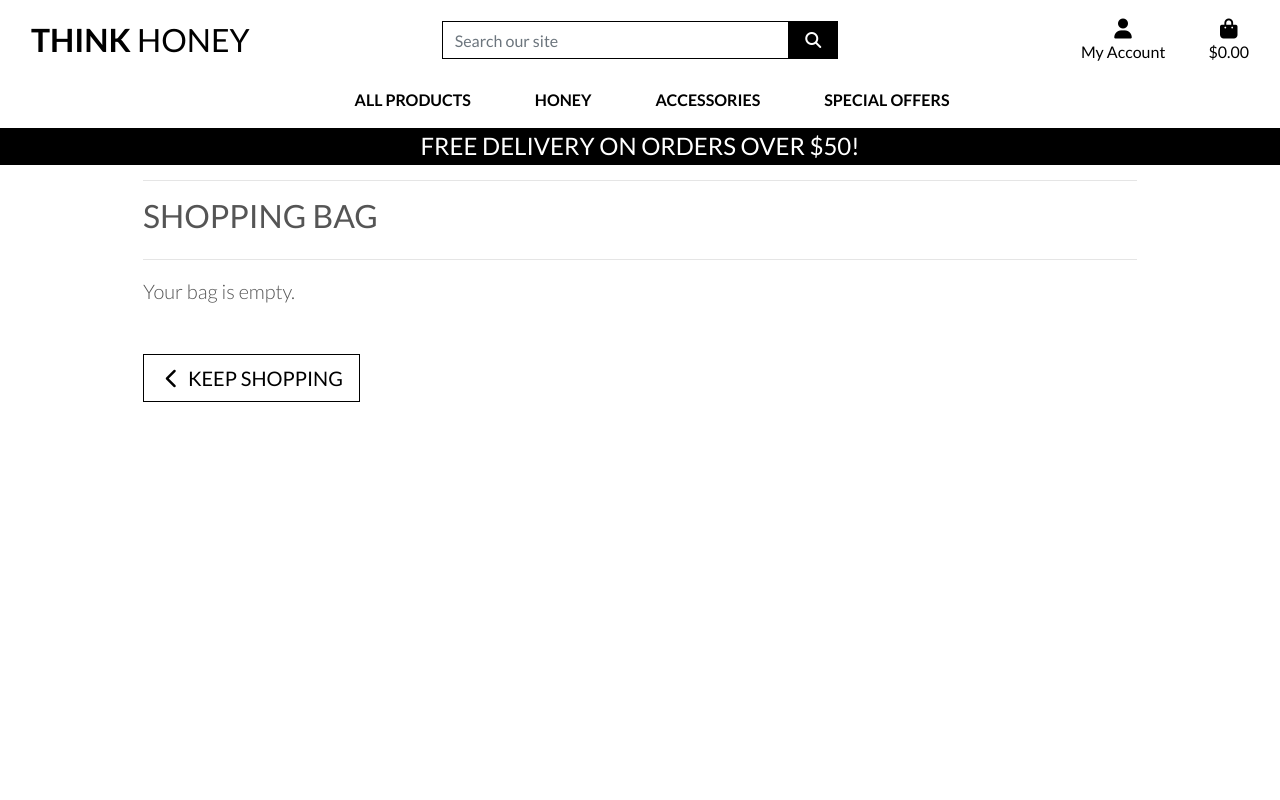
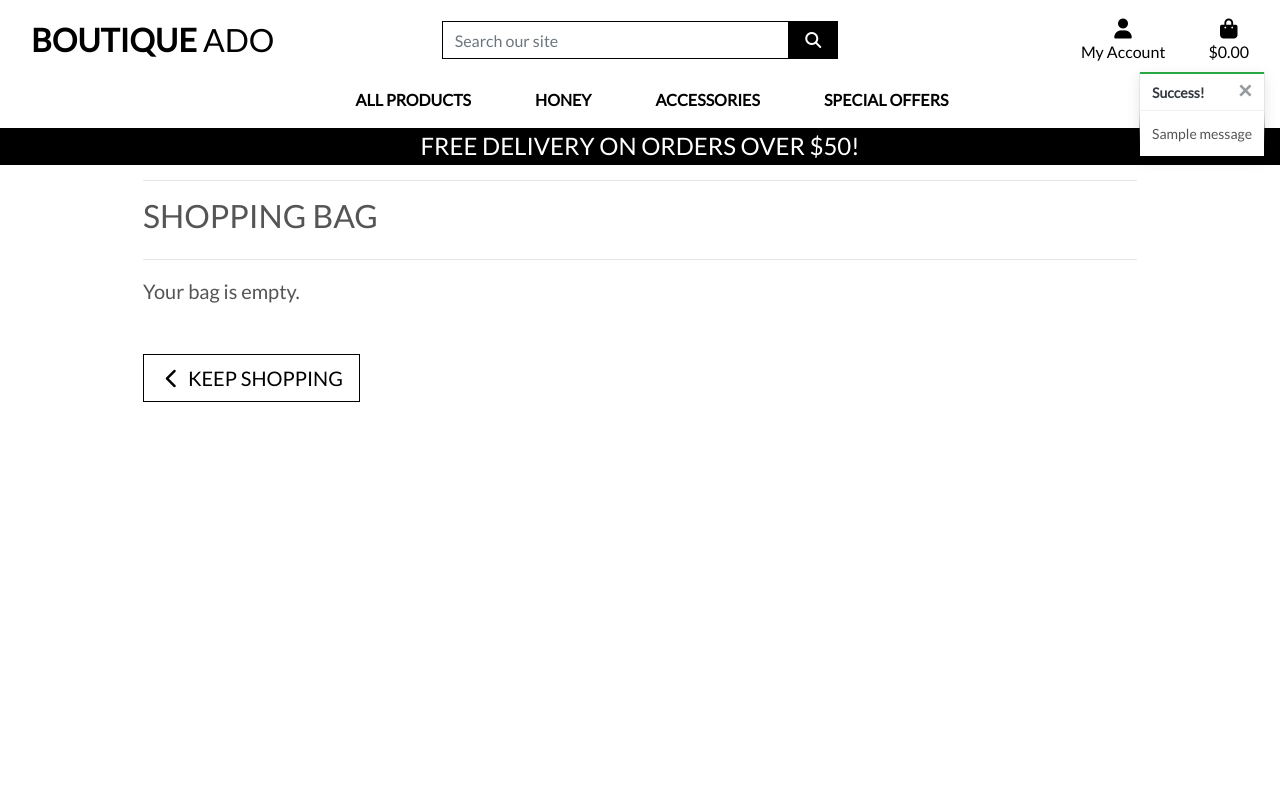
Before and after one commit to StefanCucuta/think_honney, a Django app: page /bag/ in a window 1280 px wide. Run offline with Django 3.2, Linux system fonts and the light colour scheme; tables that the repository leaves empty hold one stand-in row (values such as "Sample post"); one stand-in notice (Sample message) is shown; some libraries are stand-ins or nearby versions.

Commit message:
added toasts

```diff
--- a/bag/views.py
+++ b/bag/views.py
@@ -1,4 +1,7 @@
 from django.shortcuts import render, redirect, reverse, HttpResponse
+from django.contrib import messages
+
+from products.models import Product
 
 # Create your views here.
 
@@ -12,6 +15,7 @@ def view_bag(request):
 def add_to_bag(request, item_id):
     """ Add a quantity of the specified product to the shopping bag """
 
+    product = Product.objects.get(pk=item_id)
     quantity = int(request.POST.get('quantity'))
     redirect_url = request.POST.get('redirect_url')
     size = None
@@ -32,6 +36,7 @@ def add_to_bag(request, item_id):
             bag[item_id] += quantity
         else:
             bag[item_id] = quantity
+            messages.success(request, f'Added {product.name} to your bag')
 
     request.session['bag'] = bag
     return redirect(redirect_url)
--- a/static/css/base.css
+++ b/static/css/base.css
@@ -95,6 +95,24 @@ a.category-badge > span.badge:hover {
     cursor: pointer;
 }
 
+/* ------------------------------- bootstrap toasts */
+
+.message-container {
+    position: fixed;
+    top: 72px;
+    right: 15px;
+    z-index: 99999999999;
+}
+
+.custom-toast {
+    overflow: visible;
+}
+
+.toast-capper {
+    height: 2px;
+}
+
+
 /* -------------------------------- Media Queries */
 
 /* Slightly larger container on xl screens */
--- a/templates/base.html
+++ b/templates/base.html
@@ -14,32 +14,32 @@
     {% endblock %}
 
     {% block corecss %}
-    <!-- Bootstrap -->
-    <link rel="stylesheet" href="https://stackpath.bootstrapcdn.com/bootstrap/4.4.1/css/bootstrap.min.css" integrity="sha384-Vkoo8x4CGsO3+Hhxv8T/Q5PaXtkKtu6ug5TOeNV6gBiFeWPGFN9MuhOf23Q9Ifjh" crossorigin="anonymous">
-    <!-- Google font awesome -->
-    <link rel="stylesheet" href="https://fonts.googleapis.com/css2?family=Lato:ital,wght@0,100;0,300;0,400;0,700;0,900;1,100;1,300;1,400;1,700;1,900&display=swap">
-    <link rel="stylesheet" href="{% static 'css/base.css' %}">
+        <link rel="stylesheet" href="https://stackpath.bootstrapcdn.com/bootstrap/4.4.1/css/bootstrap.min.css" integrity="sha384-Vkoo8x4CGsO3+Hhxv8T/Q5PaXtkKtu6ug5TOeNV6gBiFeWPGFN9MuhOf23Q9Ifjh" crossorigin="anonymous">
+        <link rel="stylesheet" href="https://fonts.googleapis.com/css?family=Lato&display=swap">
+        <link rel="stylesheet" href="{% static 'css/base.css' %}">
+    {% endblock %}
+
+    {% block extra_css %}
     {% endblock %}
 
     {% block corejs %}
-        <script src="https://code.jquery.com/jquery-3.4.1.slim.min.js" integrity="sha384-J6qa4849blE2+poT4WnyKhv5vZF5SrPo0iEjwBvKU7imGFAV0wwj1yYfoRSJoZ+n" crossorigin="anonymous"></script>
+        <script src="https://kit.fontawesome.com/e9c73d7092.js" crossorigin="anonymous"></script>
         <script src="https://code.jquery.com/jquery-3.4.1.min.js" integrity="sha256-CSXorXvZcTkaix6Yvo6HppcZGetbYMGWSFlBw8HfCJo=" crossorigin="anonymous"></script>
+        <script src="https://cdn.jsdelivr.net/npm/popper.js@1.16.0/dist/umd/popper.min.js" integrity="sha384-Q6E9RHvbIyZFJoft+2mJbHaEWldlvI9IOYy5n3zV9zzTtmI3UksdQRVvoxMfooAo" crossorigin="anonymous"></script>
         <script src="https://stackpath.bootstrapcdn.com/bootstrap/4.4.1/js/bootstrap.min.js" integrity="sha384-wfSDF2E50Y2D1uUdj0O3uMBJnjuUD4Ih7YwaYd1iqfktj0Uod8GCExl3Og8ifwB6" crossorigin="anonymous"></script>
-        <!-- font awesome -->
-        <script src="https://kit.fontawesome.com/ab850a7ae6.js" crossorigin="anonymous"></script>
     {% endblock %}
 
     {% block extra_js %}
     {% endblock %}
 
-    <title>Think Honey {% block extra_title %}{% endblock %}</title>
+    <title>Boutique Ado {% block extra_title %}{% endblock %}</title>
   </head>
   <body>
     <header class="container-fluid fixed-top">
         <div id="topnav" class="row bg-white pt-lg-2 d-none d-lg-flex">
             <div class="col-12 col-lg-4 my-auto py-1 py-lg-0 text-center text-lg-left">
                 <a href="{% url 'home' %}" class="nav-link main-logo-link">
-                    <h2 class="logo-font text-black my-0"><strong>Think</strong> Honey</h2>
+                    <h2 class="logo-font text-black my-0"><strong>Boutique</strong> Ado</h2>
                 </a>
             </div>
             <div class="col-12 col-lg-4 my-auto py-1 py-lg-0">
@@ -112,7 +112,21 @@
     </header>
 
     {% if messages %}
-        <div class="message-container"></div>
+        <div class="message-container">
+            {% for message in messages %}
+                {% with message.level as level %}
+                    {% if level == 40 %}
+                        {% include 'includes/toasts/toast_error.html' %}
+                    {% elif level == 30 %}
+                        {% include 'includes/toasts/toast_warning.html' %}
+                    {% elif level == 25 %}
+                        {% include 'includes/toasts/toast_success.html' %}
+                    {% else %}
+                        {% include 'includes/toasts/toast_info.html' %}
+                    {% endif %}
+                {% endwith %}
+            {% endfor %}
+        </div>
     {% endif %}
 
     {% block page_header %}
@@ -122,6 +136,9 @@
     {% endblock %}
 
     {% block postloadjs %}
+    <script type="text/javascript">
+        $('.toast').toast('show');
+    </script>
     {% endblock %}
 
 
--- /dev/null
+++ b/templates/includes/toasts/toast_success.html
@@ -0,0 +1,13 @@
+<div class="toast custom-toast rounded-0 border-top-0" data-autohide="false">
+    <div class="arrow-up arrow-success"></div>
+    <div class="w-100 toast-capper bg-success"></div>
+    <div class="toast-header bg-white text-dark">
+        <strong class="mr-auto">Success!</strong>
+        <button type="button" class="ml-2 mb-1 close text-dark" data-dismiss="toast" aria-label="Close">
+            <span aria-hidden="true">&times;</span>
+        </button>
+    </div>
+    <div class="toast-body bg-white">
+        {{ message }}
+    </div>
+</div>
--- a/think_honney/settings.py
+++ b/think_honney/settings.py
@@ -78,6 +78,8 @@ TEMPLATES = [
         },
     },
 ]
+
+MESSAGE_STORAGE = 'django.contrib.messages.storage.session.SessionStorage'
 
 AUTHENTICATION_BACKENDS = (
     # Needed to login by username in Django admin, regardless of `allauth`
```
Also changed, not shown: templates/includes/toasts/toast_error.html (added, +13 -0 lines), templates/includes/toasts/toast_info.html (added, +13 -0 lines), templates/includes/toasts/toast_warning.html (added, +13 -0 lines).
